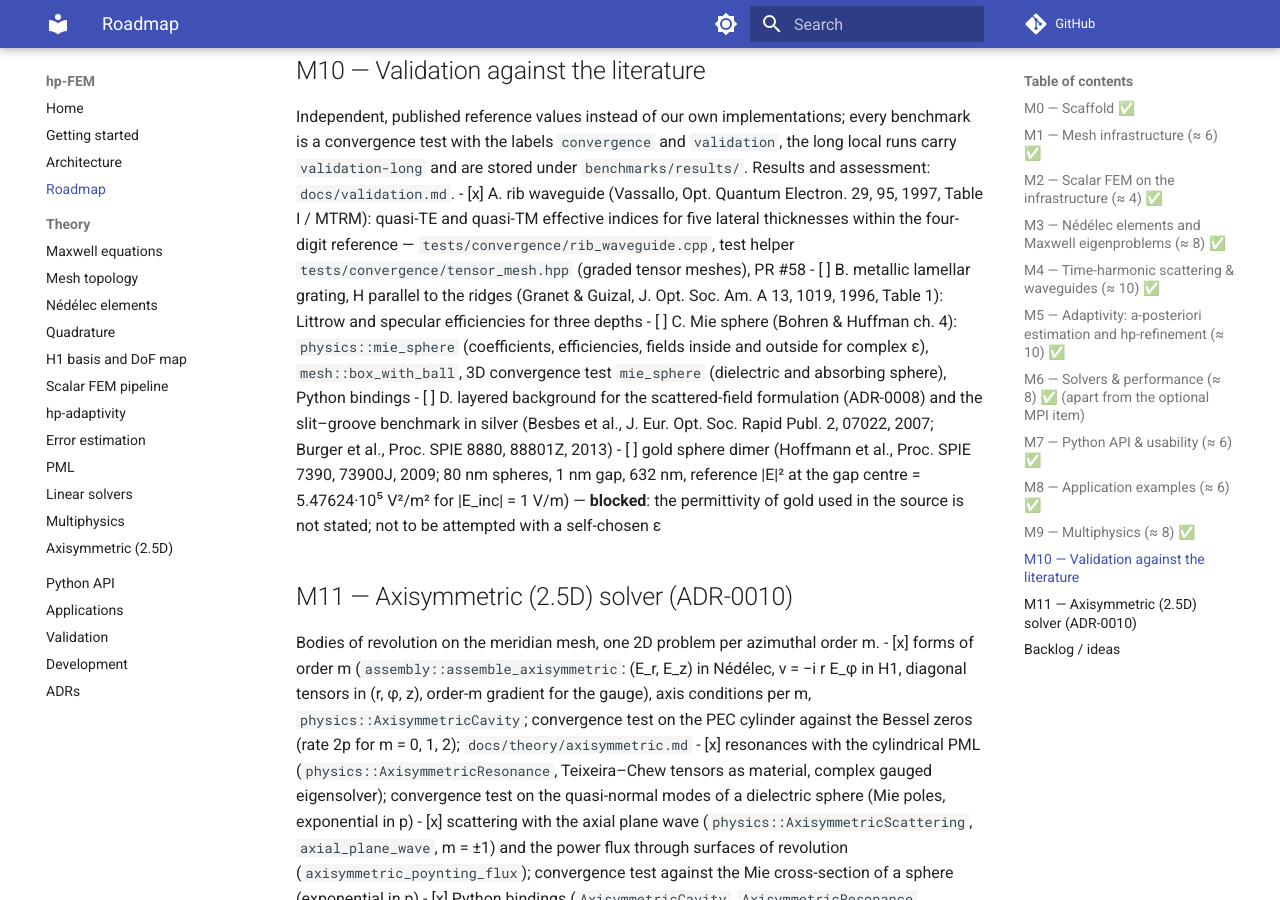
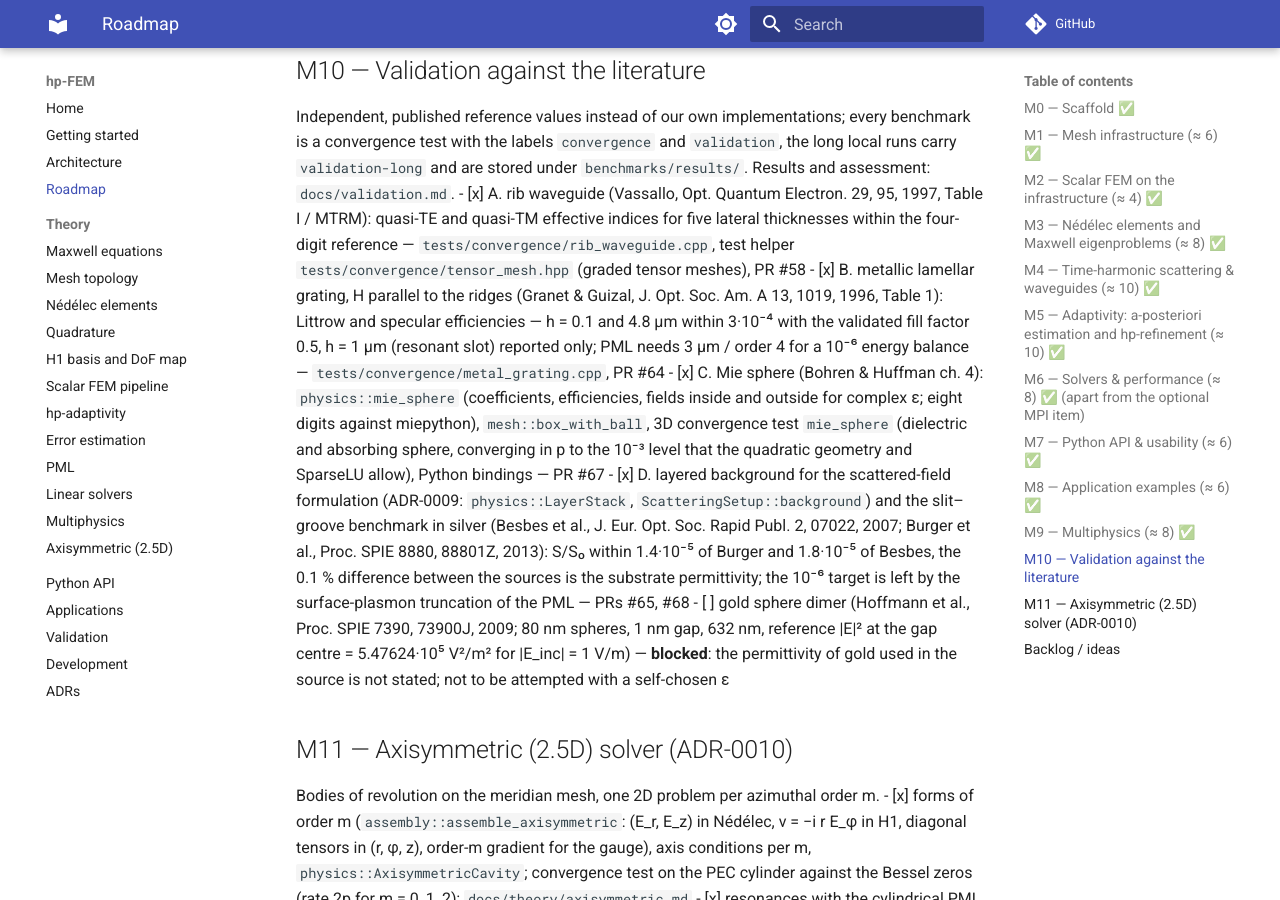
Before and after one commit to PhotonPower/hp-FEM, an MkDocs documentation site: the page built from docs/roadmap.md, in a window 1280 px wide and 900 px high, scrolled down 4810 px. Built offline with MkDocs 1.6.1 and Material for MkDocs 9.7.7, drawn with Linux system fonts in a browser that asks for light colours; comment, search, counter and statistics services are not loaded.

Commit message:
docs(roadmap): tick M10 items B, C, D; CLAUDE.md status for M10; ASCII test name for ctest on Windows
The LayerStack multilayer test case name carried an em dash, which catch_discover_tests
passes through the cp1252 console as a filter that matches nothing on Windows (found by the
dev agent); plain '-' now.

Co-Authored-By: Claude Fable 5.1 <noreply@anthropic.com>

```diff
--- a/docs/roadmap.md
+++ b/docs/roadmap.md
@@ -156,14 +156,22 @@ assessment: `docs/validation.md`.
       quasi-TE and quasi-TM effective indices for five lateral thicknesses within the
       four-digit reference — `tests/convergence/rib_waveguide.cpp`, test helper
       `tests/convergence/tensor_mesh.hpp` (graded tensor meshes), PR #58
-- [ ] B. metallic lamellar grating, H parallel to the ridges (Granet & Guizal, J. Opt. Soc.
-      Am. A 13, 1019, 1996, Table 1): Littrow and specular efficiencies for three depths
-- [ ] C. Mie sphere (Bohren & Huffman ch. 4): `physics::mie_sphere` (coefficients,
-      efficiencies, fields inside and outside for complex ε), `mesh::box_with_ball`,
-      3D convergence test `mie_sphere` (dielectric and absorbing sphere), Python bindings
-- [ ] D. layered background for the scattered-field formulation (ADR-0008) and the
-      slit–groove benchmark in silver (Besbes et al., J. Eur. Opt. Soc. Rapid Publ. 2,
-      07022, 2007; Burger et al., Proc. SPIE 8880, 88801Z, 2013)
+- [x] B. metallic lamellar grating, H parallel to the ridges (Granet & Guizal, J. Opt. Soc.
+      Am. A 13, 1019, 1996, Table 1): Littrow and specular efficiencies — h = 0.1 and 4.8 µm
+      within 3·10⁻⁴ with the validated fill factor 0.5, h = 1 µm (resonant slot) reported
+      only; PML needs 3 µm / order 4 for a 10⁻⁶ energy balance —
+      `tests/convergence/metal_grating.cpp`, PR #64
+- [x] C. Mie sphere (Bohren & Huffman ch. 4): `physics::mie_sphere` (coefficients,
+      efficiencies, fields inside and outside for complex ε; eight digits against
+      miepython), `mesh::box_with_ball`, 3D convergence test `mie_sphere` (dielectric and
+      absorbing sphere, converging in p to the 10⁻³ level that the quadratic geometry and
+      SparseLU allow), Python bindings — PR #67
+- [x] D. layered background for the scattered-field formulation (ADR-0009:
+      `physics::LayerStack`, `ScatteringSetup::background`) and the slit–groove benchmark in
+      silver (Besbes et al., J. Eur. Opt. Soc. Rapid Publ. 2, 07022, 2007; Burger et al.,
+      Proc. SPIE 8880, 88801Z, 2013): S/S₀ within 1.4·10⁻⁵ of Burger and 1.8·10⁻⁵ of Besbes,
+      the 0.1 % difference between the sources is the substrate permittivity; the 10⁻⁶
+      target is left by the surface-plasmon truncation of the PML — PRs #65, #68
 - [ ] gold sphere dimer (Hoffmann et al., Proc. SPIE 7390, 73900J, 2009; 80 nm spheres,
       1 nm gap, 632 nm, reference |E|² at the gap centre = 5.47624·10⁵ V²/m² for
       |E_inc| = 1 V/m) — **blocked**: the permittivity of gold used in the source is not
```
Also changed, not shown: CLAUDE.md (+7 -0 lines), 1 other file.
